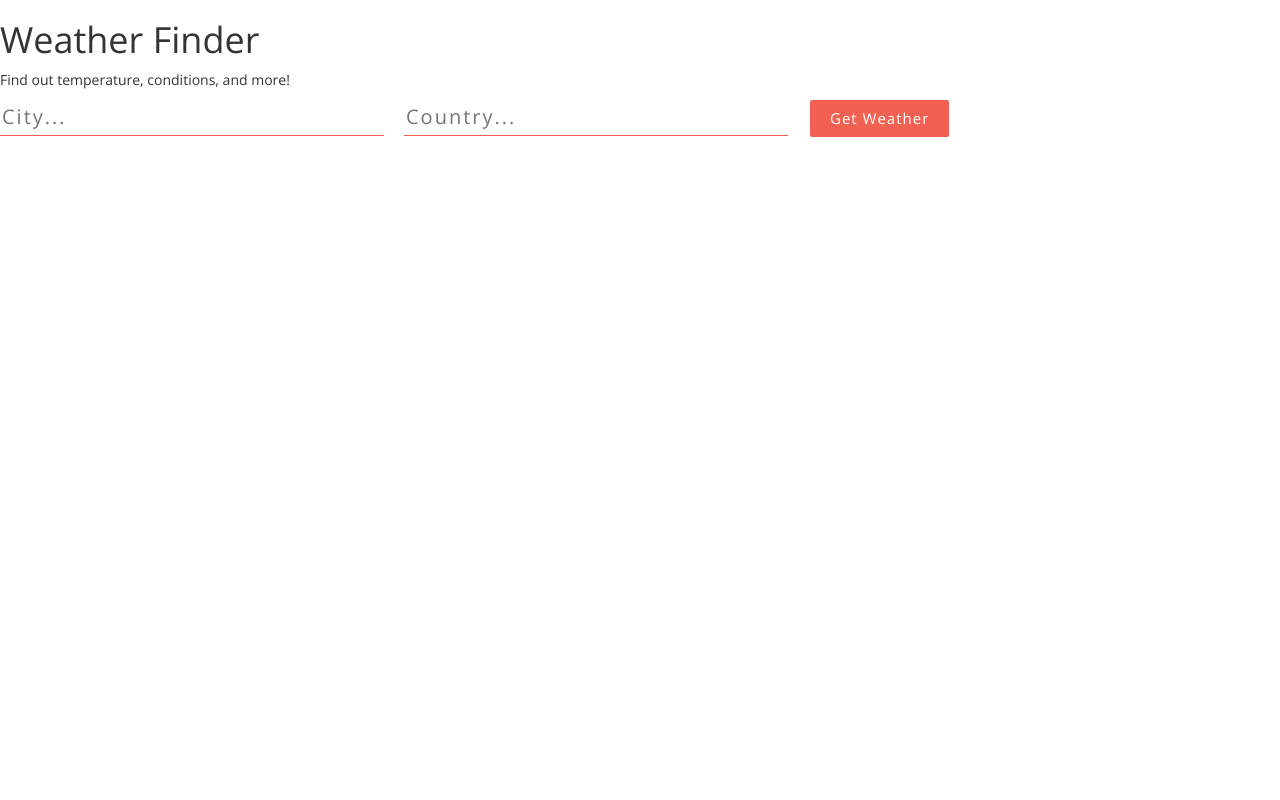
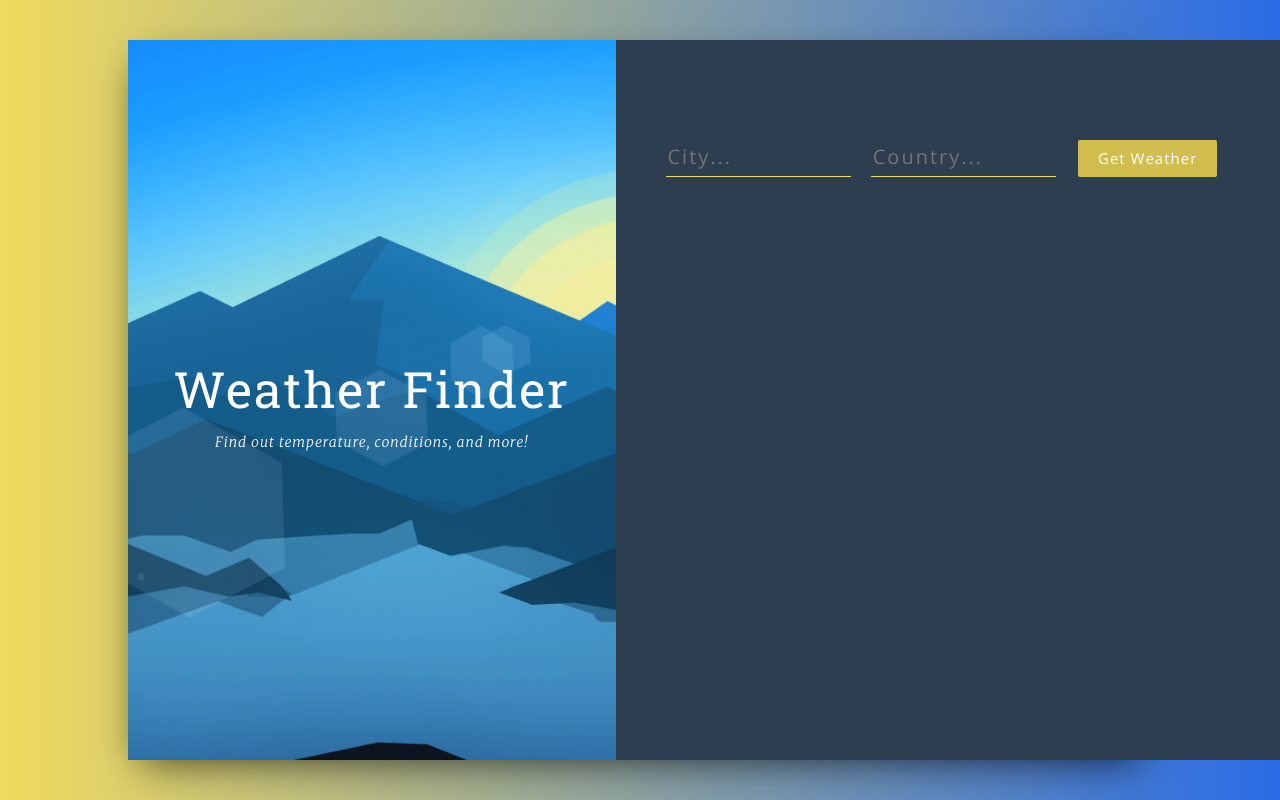
Before and after one commit to micahtyong/WeatherMLApp, a React (Create React App) app: page / in a window 1280 px wide. Built offline with nearby package versions, Linux system fonts and the light colour scheme.

Commit message:
Customize UI

```diff
--- a/src/App.css
+++ b/src/App.css
@@ -7,7 +7,7 @@ body {
 }
 
 .wrapper {
-  background: linear-gradient(to right, #e67e22, #e74c3c);
+  background: linear-gradient(to right, #f1db5e, #2a6ce6);
   height: 100vh;
   display: flex;
   justify-content: center;
@@ -24,13 +24,13 @@ body {
 
 .title-container {
   height: 90vh;
-  background: url("img/bg.jpg") center center no-repeat;
+  background: url("img/bg2.jpg") center center no-repeat;
   background-size: cover;
   display: flex;
   align-items: center;
   justify-content: center;
   text-align: center;
-  color: #000;
+  color: rgb(255, 255, 255);
 }
 
 .title-container__title {
@@ -58,7 +58,7 @@ body {
 input[type="text"] {
   background-color: transparent;
   border: 0;
-  border-bottom: solid 1px #f16051;
+  border-bottom: solid 1px #f1db5e;
   width: 30%;
   padding-bottom: 4px;
   color: #fff !important;
@@ -87,7 +87,7 @@ button {
   letter-spacing: 1px;
   font-size: 15px;
   cursor: pointer;
-  background-color: #f16051;
+  background-color: #d1be4f;
   color: #fff;
   font-weight: 100;
 }
@@ -104,7 +104,7 @@ button:active {
 }
 
 .weather__key {
-  color: #f16051;
+  color: #f1db5e;
   border-bottom: solid 2px rgba(255,255,255,0.06);
   padding: 20px 0 20px 0;
   font-weight: 400;
--- a/src/App.js
+++ b/src/App.js
@@ -25,6 +25,7 @@ class App extends React.Component {
     // MISC.
     error: undefined
   }
+
   // Methods
   getWeather = async (e) => {
     e.preventDefault();
@@ -35,8 +36,18 @@ class App extends React.Component {
     const api_call = await fetch(`https://api.openweathermap.org/data/2.5/weather?q=${city},${country}&appid=${API_KEY}&units=metric`);
     // Convert to JSON format
     const data = await api_call.json();
-    if (city && country) { // Checks that user has inputted values correctly
-      console.log(data);
+    if (city && country) { // Checks that user has inputted values
+      // Check if values are in right format
+      if (data.cod == 404) {
+        this.setState({
+            temperature: undefined,
+            city: undefined,
+            country: undefined,
+            humidity: undefined,
+            description: undefined,
+            error: "Input doesn't match any known location!"
+        });
+      } else {
         // Parse JSON into usable values
         this.setState({
           city: data.name,
@@ -48,6 +59,7 @@ class App extends React.Component {
           description: data.weather[0].description,
           error: ""
         });
+      }
     } else {
       this.setState({
         city: undefined,
@@ -68,7 +80,14 @@ class App extends React.Component {
       // Everything lives inside this div
       // The goal is to create all of our components separately and then place them inside of this main App page
       <div>
-        <Titles></Titles>
+        <div className="wrapper">
+          <div className="main">
+            <div className="container">
+              <div className="row">
+                <div className="col-xs-5 title-container">
+                  <Titles />
+                </div>
+                <div className="col-xs-7 form-container">
                   <Form getWeather={this.getWeather} />
                   <Weather
                     city={this.state.city}
@@ -81,6 +100,11 @@ class App extends React.Component {
                     error={this.state.error}
                   />
                 </div>
+              </div>
+            </div>
+          </div>
+        </div>
+      </div>
     );
   }
 }
--- a/src/components/Titles.js
+++ b/src/components/Titles.js
@@ -2,8 +2,8 @@ import React from "react";
 
 const Titles = () => (
     <div>
-        <h1>Weather Finder</h1>
-        <p>Find out temperature, conditions, and more!</p>
+        <h1 className="title-container__title">Weather Finder</h1>
+        <p className="title-container__subtitle">Find out temperature, conditions, and more!</p>
     </div>
 );
 
--- a/src/components/Weather.js
+++ b/src/components/Weather.js
@@ -1,18 +1,37 @@
 import React from "react";
 
 const Weather = props => (
-    <div>
-        { props.city && props.country && <p>Location: { props.city }, { props.country }</p>}
-
-        { props.temperature && <p>Temperature: { props.temperature }</p>}
-
-        { props.humidity && <p>Humidity: { props.humidity }</p>}
-
-        { props.wind && <p>Wind: { props.wind }</p>}
-
-        { props.description && <p>Description: { props.description }</p>}
-
-        { props.error && <p>{ props.error}</p>}
+    <div className="weather__info">
+        {
+            props.city && props.country && <p className="weather__key">Location:
+                <span className="weather__value"> { props.city }, { props.country }</span>
+             </p>
+        }
+        {
+            props.temperature && <p className="weather__key">Temperature:
+                <span className="weather__value"> { props.temperature }</span>
+            </p>
+        }
+        {
+            props.humidity && <p className="weather__key">Humidity:
+                <span className="weather__value"> { props.humidity }</span>
+            </p>
+        }
+        {
+            props.wind && <p className="weather__key">Wind:
+                <span className="weather__value"> { props.wind }</span>
+            </p>
+        }
+        {
+            props.description && <p className="weather__key">Description:
+                <span className="weather__value"> { props.description }</span>
+            </p>
+        }
+        {
+            props.error && <p className="weather__error">Error:
+                <span> { props.error}</span>
+            </p>
+        }
     </div>
 );
 
```
Lines whose indentation alone changed are shown as unchanged.
